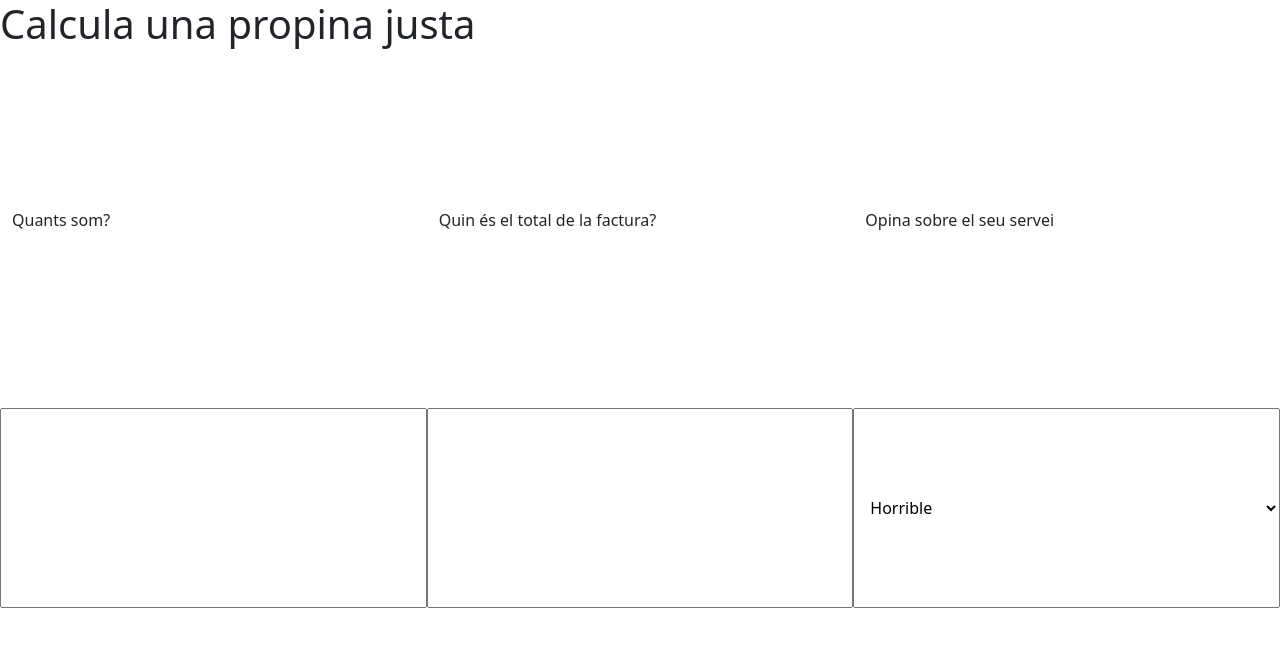
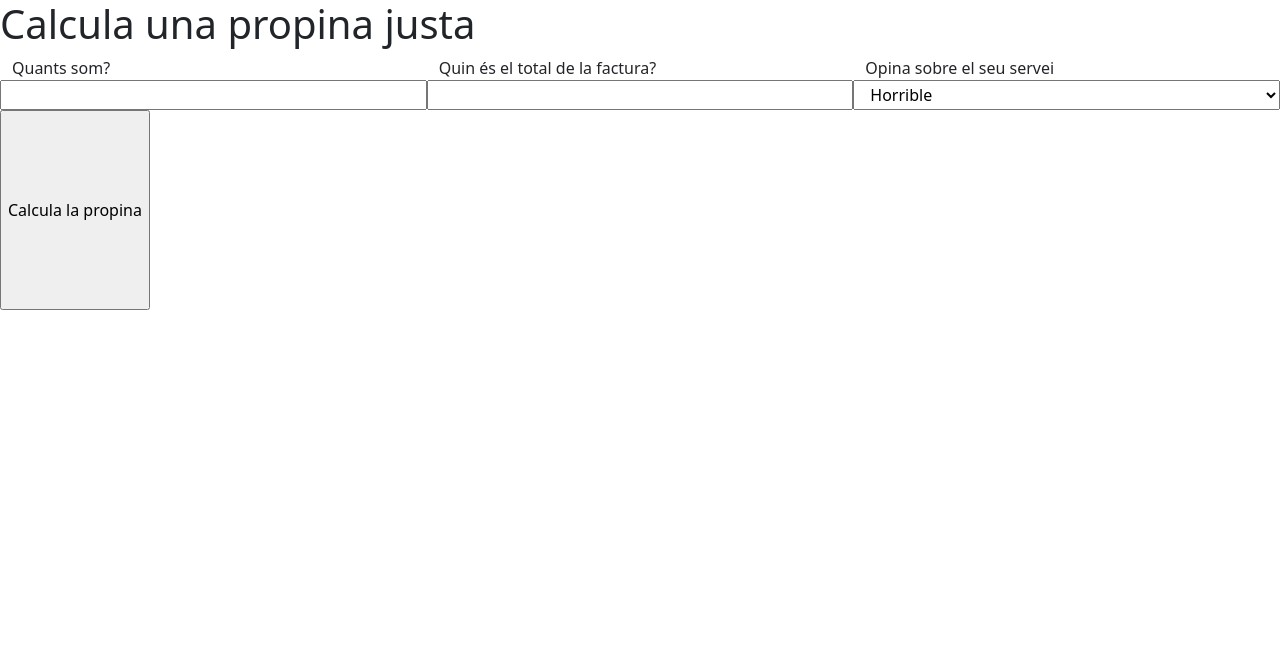
Before and after one commit to PolCrespo5/PolCrespo5.github.io, a plain HTML site: page projecteEnBlanc/index.html in a window 1280 px wide. Drawn offline with nearby package versions, Linux system fonts and the light colour scheme.

Commit message:
canvis en el form

```diff
--- a/projecteEnBlanc/index.html
+++ b/projecteEnBlanc/index.html
@@ -33,21 +33,22 @@
     </head>
     <body>
         <form class="container-fluid" id="myForm" onsubmit="return validarForm()">
-            <h1 class="row" style="height: 200px">Calcula una propina justa</h1>
-            <div class="row" style="height: 200px">
+            <h1 class="row">Calcula una propina justa</h1>
+            <div class="row">
                 <label class="col-4">Quants som?</label>
                 <label class="col-4">Quin és el total de la factura?</label>
                 <label class="col-4">Opina sobre el seu servei</label>
             </div>
-            <div class="row" style="height: 200px">
-                <input class="col-4" type="number" id="persones">
-                <input class="col-4" type="number" id="compte" min="0">
+            <div class="row">
+                <input class="col-4" type="number" id="persones" min="1">
+                <input class="col-4" id="compte">
                 <select class="col-4" name="servei">
                     <option value="horrible">Horrible</option>
                     <option value="acceptable">Acceptable</option>
                     <option value="genial">Genial</option>
                 </select>
             </div>
+            <input class="row" style="height: 200px" type="submit" value="Calcula la propina">
         </form>
     </body>
 </html>
```
